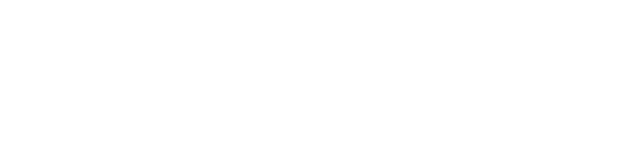
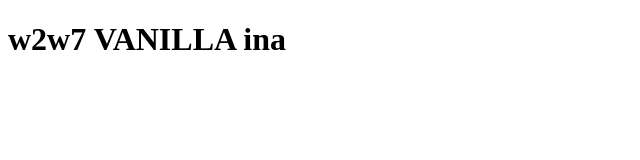
Before and after one commit to inaminima/SheCodes-w2w7-VANILLA, a plain HTML site: page index.html in a window 1280 px wide. Shown: the whole page, without its empty margins (0-640 px from the left). Drawn offline with Linux system fonts and the light colour scheme.

Commit message:
Test setup Up index HTML

```diff
--- a/index.html
+++ b/index.html
@@ -5,5 +5,7 @@
     <meta name="viewport" content="width=device-width, initial-scale=1.0" />
     <title>Vanilla SETUP</title>
   </head>
-  <body></body>
+  <body>
+    <h1>w2w7 VANILLA ina</h1>
+  </body>
 </html>
```
